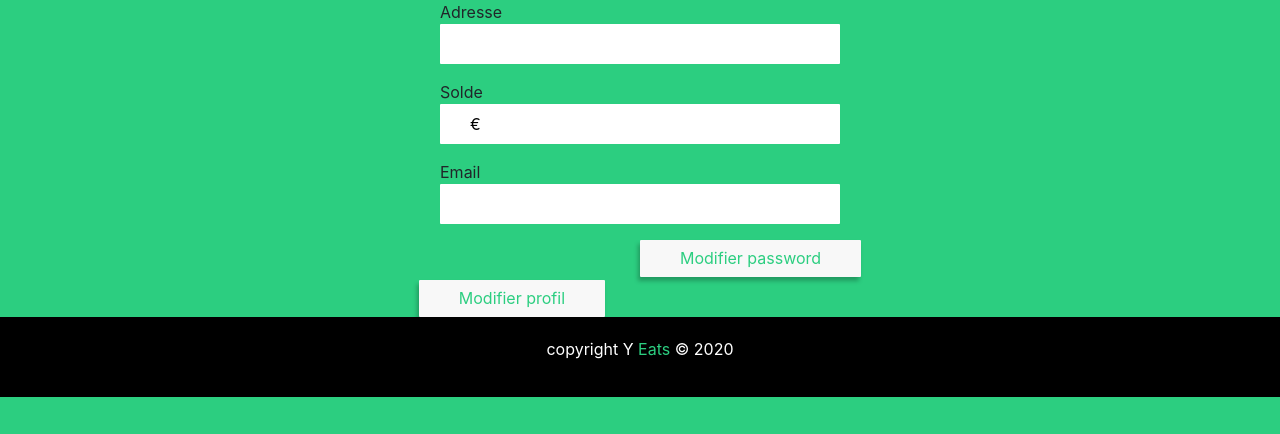
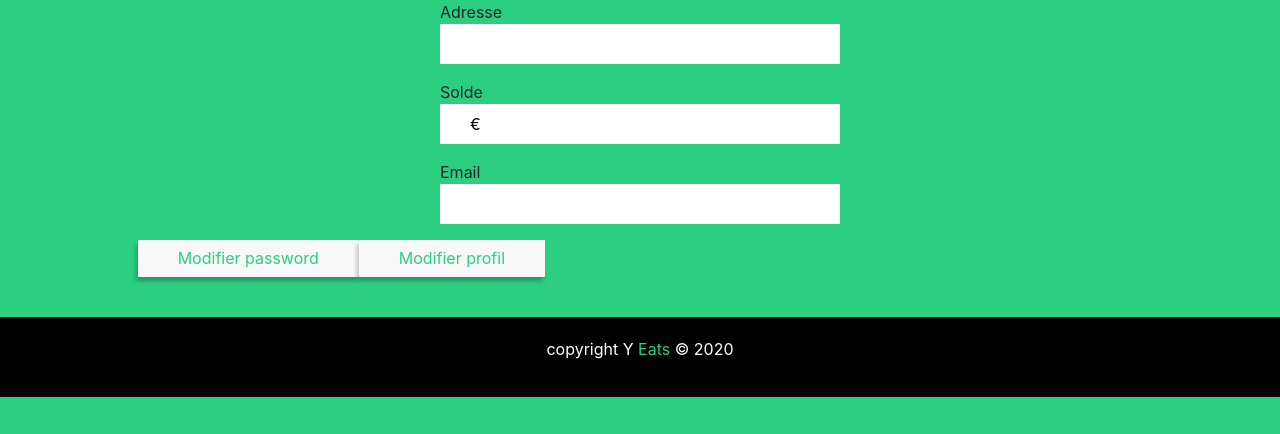
Before and after one commit to loux22/resto_delivery, a Symfony app: template delivery/templates/member/profil.html.twig in a window 1280 px wide. Shown: the part 366-800 px from the top of the page. Run offline with Twig, Linux system fonts and the light colour scheme; the template is opened without the code that fills it, so the values that code supplies are empty; form fields are guessed from the names that the template uses; some libraries are stand-ins or nearby versions.

Commit message:
debug profil member

```diff
--- a/delivery/public/css/profilMember.css
+++ b/delivery/public/css/profilMember.css
@@ -303,6 +303,8 @@ body{
     grid-template-columns: 1fr 1fr;
     justify-content: center;
 }
+
+
 .button2  button{
     display: flex;
     justify-content: flex-start;
--- a/delivery/templates/member/profil.html.twig
+++ b/delivery/templates/member/profil.html.twig
@@ -112,12 +112,13 @@
     justify-content: flex-end;
     margin: 0px 60px 40px 0px">
         <button class="buttonProfil-js none favorite styled2" type="submit">Voir profil</button>
-    </div>
-    <div class="button2">
-        <button class="buttonUpdatePassword-js favorite styled2" type="submit">Modifier password</button>
+
+    <div class="button2 buttonUpdatePassword-js">
+        <button class="favorite styled2" type="submit">Modifier password</button>
     </div>
     <div class="button1">
         <button class="buttonUpdateProfil-js favorite styled2" type="submit">Modifier profil</button>
+    </div>
     </div>
 </div>
 {% endblock %}
```
Also changed, not shown: delivery/templates/restorer/profil.html.twig (line endings or trailing spaces).
